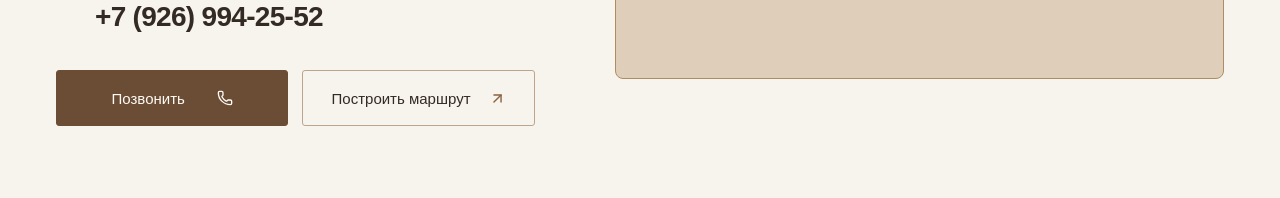
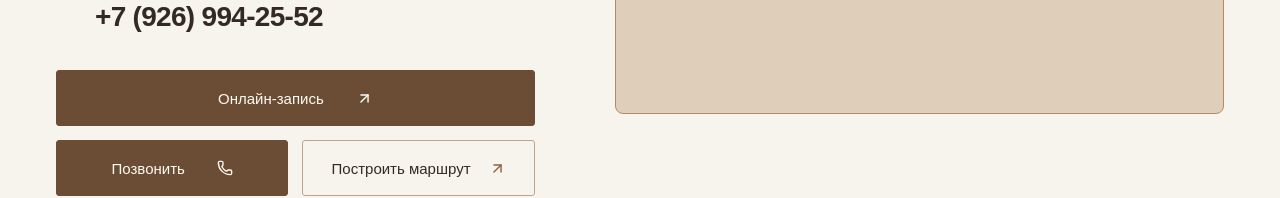
Before and after one commit to Perchoff/codexTimesite, a Next.js app: page / in a window 1280 px wide. Shown: the part 7170-7368 px from the top of the page. Built offline with nearby package versions, Linux system fonts and the light colour scheme; no server answers.

Commit message:
Move online booking to the contacts section

```diff
--- a/src/app/globals.css
+++ b/src/app/globals.css
@@ -915,6 +915,9 @@ svg {
   margin-top: 34px;
   width: min(100%, 480px);
 }
+.contact-online-booking {
+  grid-column: 1 / -1;
+}
 .contact-actions > a {
   width: 100%;
   min-height: 56px;
--- a/src/components/Contacts.tsx
+++ b/src/components/Contacts.tsx
@@ -40,6 +40,12 @@ export function Contacts() {
           </div>
         </div>
         <div className="contact-actions">
+          <a
+            className="button contact-online-booking"
+            href={contacts.onlineBookingUrl}
+          >
+            Онлайн-запись <ArrowUpRight size={17} aria-hidden="true" />
+          </a>
           <a className="button" href={contacts.phoneHref}>
             Позвонить <Phone size={16} />
           </a>
--- a/src/components/Header.tsx
+++ b/src/components/Header.tsx
@@ -57,7 +57,7 @@ export function Header() {
         </nav>
         <a
           className="button button-small header-booking"
-          href={contacts.bookingUrl}
+          href={`${process.env.NEXT_PUBLIC_BASE_PATH || ""}/${contacts.bookingUrl}`}
         >
           Записаться <ArrowUpRight size={15} />
         </a>
@@ -88,7 +88,10 @@ export function Header() {
               <ArrowUpRight size={18} />
             </a>
           ))}
-          <a href={contacts.bookingUrl} onClick={() => setOpen(false)}>
+          <a
+            href={`${process.env.NEXT_PUBLIC_BASE_PATH || ""}/${contacts.bookingUrl}`}
+            onClick={() => setOpen(false)}
+          >
             Записаться <ArrowUpRight size={18} />
           </a>
         </nav>
--- a/src/components/Hero.tsx
+++ b/src/components/Hero.tsx
@@ -1,6 +1,5 @@
 import { ArrowDown, ArrowUpRight, MapPin, Sparkles } from "lucide-react";
 import { AnimatedLogo } from "./AnimatedLogo";
-import { contacts } from "@/data/contacts";
 
 export function Hero() {
   return (
@@ -20,7 +19,7 @@ export function Hero() {
           принадлежит только тебе.
         </p>
         <div className="hero-actions">
-          <a className="button" href={contacts.bookingUrl}>
+          <a className="button" href="#contacts">
             Записаться <ArrowUpRight size={18} />
           </a>
           <a className="text-link" href="#services">
--- a/src/components/Services.tsx
+++ b/src/components/Services.tsx
@@ -3,7 +3,6 @@
 import { useRef, useState } from "react";
 import { ArrowUpRight, ChevronDown, PaintbrushVertical } from "lucide-react";
 import { serviceCategories, type Service } from "@/data/services";
-import { contacts } from "@/data/contacts";
 import { ManicureIcon, PedicureIcon } from "./ServiceIcons";
 import { NailOrnament } from "./NailOrnament";
 
@@ -107,7 +106,7 @@ export function Services() {
           <CategoryIcon size={39} strokeWidth={1.2} aria-hidden="true" />
           <h3>{category.name}</h3>
           <p>{category.intro}</p>
-          <a href={contacts.bookingUrl} className="text-link">
+          <a href="#contacts" className="text-link">
             Записаться <ArrowUpRight size={16} />
           </a>
         </div>
--- a/src/data/contacts.ts
+++ b/src/data/contacts.ts
@@ -15,5 +15,6 @@ export const contacts = {
     { label: "Telegram", href: "https://t.me/+79269942552" },
     { label: "WhatsApp", href: "https://wa.me/79269942552" },
   ] as const,
-  bookingUrl: "https://b2667243.yclients.ru/",
+  bookingUrl: "#contacts",
+  onlineBookingUrl: "https://b2667243.yclients.ru/",
 };
```
